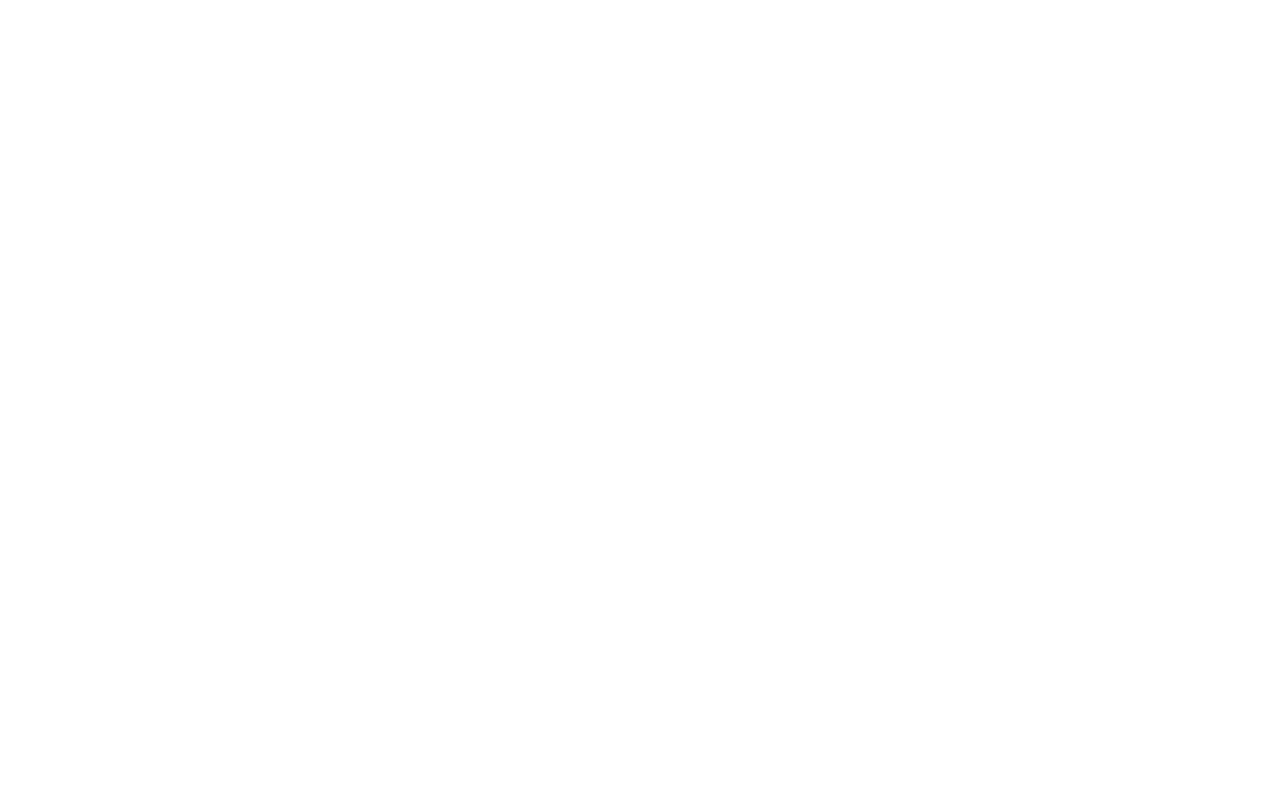
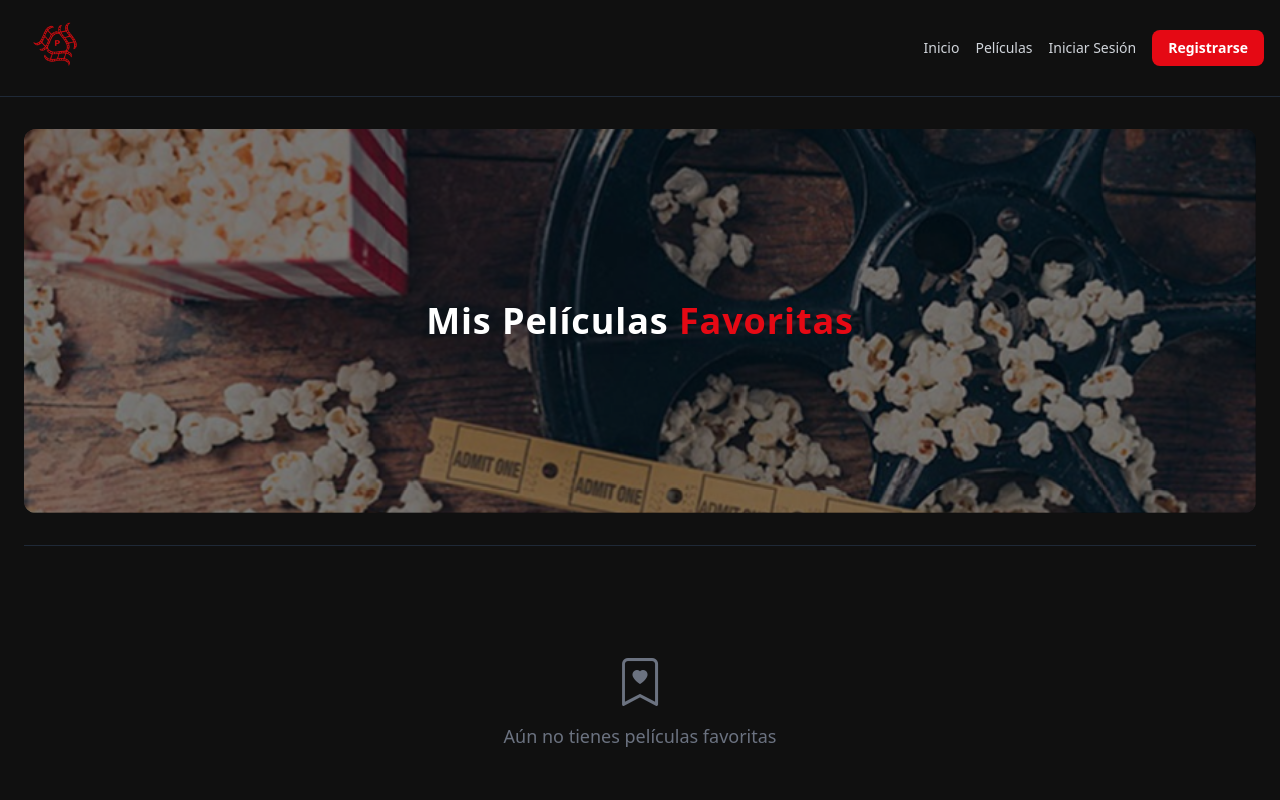
Before and after one commit to Jairo-19/PelisMax, a React (Vite) app in the folder frontend/: page /favoritas in a window 1280 px wide. Before the commit this address had no page. Shown: the top 800 px of the page. Built offline with nearby package versions, Linux system fonts and the light colour scheme.

Commit message:
agrego mis peliculas favoritas

```diff
--- a/frontend/src/App.tsx
+++ b/frontend/src/App.tsx
@@ -6,6 +6,7 @@
 import Transition from './pages/transition/Transition.tsx'
 import Profile from './pages/profile/Profile.tsx'
 import Movies from './pages/movies/Movies.tsx'
+import Favorites from './pages/favorites/Favorites.tsx'
 
 function App() {
   return (
@@ -16,6 +17,7 @@
         <Route path="/register" element={<Register />} />
         <Route path="/perfil" element={<Layout><Profile /></Layout>} />
         <Route path="/peliculas" element={<Layout><Movies /></Layout>} />
+        <Route path="/favoritas" element={<Layout><Favorites /></Layout>} />
         <Route path="/" element={<Layout><Home /></Layout>} />
       </Routes>
     </BrowserRouter>
--- a/frontend/src/features/auth/UserDropdown.tsx
+++ b/frontend/src/features/auth/UserDropdown.tsx
@@ -74,6 +74,13 @@
               Mi perfil
             </button>
             <button
+              onClick={() => { setOpen(false); navigate('/favoritas') }}
+              className="flex items-center gap-3 px-5 py-3 text-sm text-gray-300 hover:text-white hover:bg-white/5 transition-colors duration-200 border-b border-gray-800"
+            >
+              <i className="bi bi-bookmark-heart text-base w-4"></i>
+              Favoritas
+            </button>
+            <button
               onClick={cerrarSesion}
               className="flex items-center gap-3 px-5 py-3 text-sm text-red-400 hover:text-red-300 hover:bg-red-500/5 transition-colors duration-200"
             >
--- /dev/null
+++ b/frontend/src/features/favorites/FavoritesGrid.tsx
@@ -0,0 +1,8 @@
+export default function FavoritesGrid() {
+  return (
+    <div className="flex flex-col items-center justify-center py-20 text-gray-500">
+      <i className="bi bi-bookmark-heart text-5xl mb-4"></i>
+      <p className="text-lg">Aún no tienes películas favoritas</p>
+    </div>
+  )
+}
--- /dev/null
+++ b/frontend/src/features/favorites/FavoritesHero.css
@@ -0,0 +1,29 @@
+.favorites-hero-img {
+  animation: zoomIn 1.2s ease-out forwards;
+}
+
+@keyframes zoomIn {
+  from {
+    transform: scale(1.15);
+    opacity: 0.6;
+  }
+  to {
+    transform: scale(1);
+    opacity: 1;
+  }
+}
+
+.favorites-title {
+  animation: slideDownFade 0.8s ease-out forwards;
+}
+
+@keyframes slideDownFade {
+  from {
+    transform: translateY(-30px);
+    opacity: 0;
+  }
+  to {
+    transform: translateY(0);
+    opacity: 1;
+  }
+}
--- /dev/null
+++ b/frontend/src/features/favorites/FavoritesHero.tsx
@@ -0,0 +1,19 @@
+import './FavoritesHero.css'
+import PalomitasYCarrete from '../../assets/imagenes/PalomitasYCarrete.jpg'
+
+export default function FavoritesHero() {
+  return (
+    <div className="relative w-full h-96 overflow-hidden rounded-xl">
+      <img
+        src={PalomitasYCarrete}
+        alt="Mis Favoritas"
+        className="favorites-hero-img w-full h-full object-cover"
+      />
+      <div className="absolute inset-0 bg-black/50 flex items-center justify-center">
+        <h1 className="favorites-title text-4xl font-bold text-white tracking-wide drop-shadow-lg">
+          Mis Películas <span className="text-[#E50914]">Favoritas</span>
+        </h1>
+      </div>
+    </div>
+  )
+}
--- /dev/null
+++ b/frontend/src/pages/favorites/Favorites.tsx
@@ -0,0 +1,14 @@
+import FavoritesHero from '../../features/favorites/FavoritesHero'
+import FavoritesGrid from '../../features/favorites/FavoritesGrid'
+
+export default function Favorites() {
+  return (
+    <div className="min-h-screen bg-[#101010] text-white">
+      <div className="max-w-7xl mx-auto pt-8 pb-16 px-6">
+        <FavoritesHero />
+        <hr className="border-gray-800 my-8" />
+        <FavoritesGrid />
+      </div>
+    </div>
+  )
+}
```
